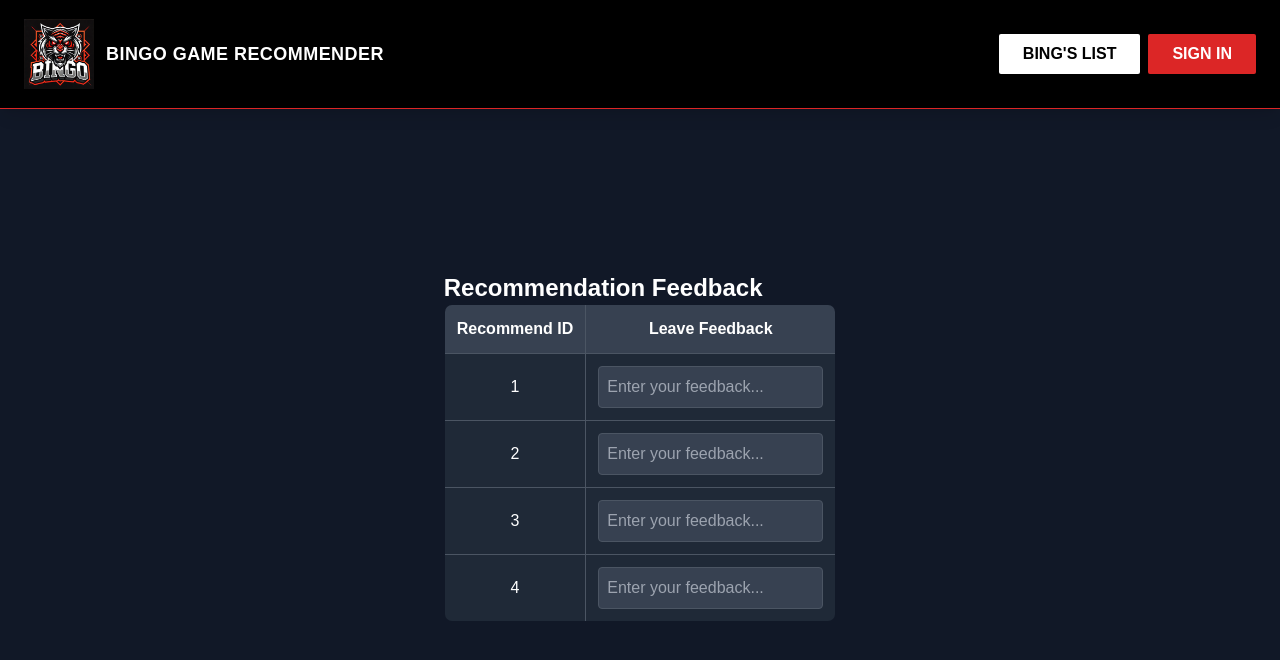
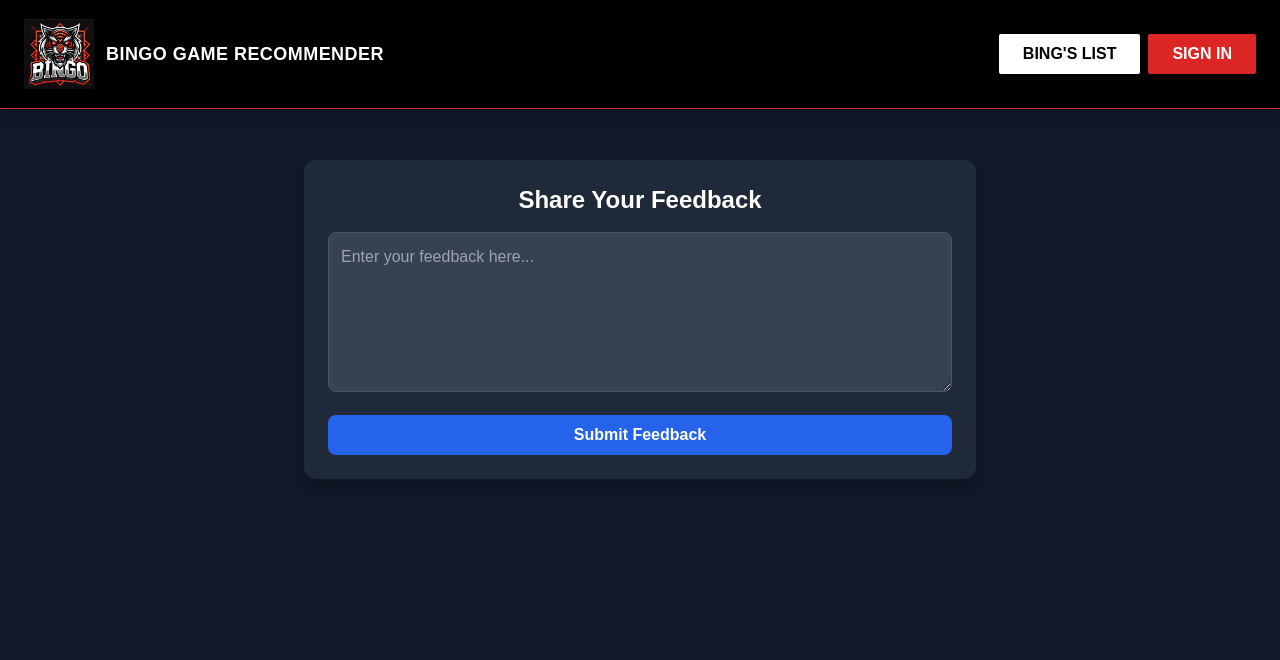
Before and after one commit to Bing6000s/Bingo, a Next.js app in the folder bingo/: page /feedback in a window 1280 px wide. Shown: the top 660 px of the page. Built offline with nearby package versions, Linux system fonts and the light colour scheme; no server answers.

Commit message:
finished the feedback page. Now only styling is left

```diff
--- a/bingo/src/app/feedback/page.jsx
+++ b/bingo/src/app/feedback/page.jsx
@@ -1,57 +1,64 @@
 'use client';
 import { useState } from "react";
 import BingoMenu from "@/components/BingoMenu";
+import { collection, addDoc, getFirestore, Timestamp } from "firebase/firestore";
+import { app } from "@/app/Firebase/config";
+
+const db = getFirestore(app);
+const feedbackCollection = collection(db, "UserFeedBack");
 
 const FeedbackTable = () => {
-  const [feedbacks, setFeedbacks] = useState([
-    { id: 1, feedback: "" },
-    { id: 2, feedback: "" },
-    { id: 3, feedback: "" },
-    { id: 4, feedback: "" },
-  ]);
+  const [feedbacks, setFeedbacks] = useState("");
+  const [status, setStatus] = useState(null);
 
-  const handleFeedbackChange = (index, value) => {
-    const updatedFeedbacks = [...feedbacks];
-    updatedFeedbacks[index].feedback = value;
-    setFeedbacks(updatedFeedbacks);
+  const handleSubmission = async () => {
+    if (feedbacks.trim() === "") {
+      setStatus("Feedback cannot be empty.");
+      return;
+    }
+
+    try {
+      await addDoc(feedbackCollection, {
+        feedback: feedbacks,
+        timestamp: Timestamp.now(),
+      });
+
+      setStatus("Feedback submitted successfully!");
+      setFeedbacks("");
+    } catch (error) {
+      console.error("Error submitting feedback:", error);
+      setStatus("Failed to submit feedback.");
+    }
   };
 
   return (
     <div className="flex flex-col items-center min-h-screen bg-gray-900 text-white p-8">
       <div className='w-full fixed top-0 left-0 bg-black z-10'>
-        <BingoMenu/>
+        <BingoMenu />
       </div>
-<div>
-    <div className="mt-60">
-      <h2 className="text-2xl font-bold mt-auto">Recommendation Feedback</h2>
 
-      <div className="w-full max-w-2xl ">
-        <table className="w-full border border-gray-600 rounded-lg overflow-hidden">
-          <thead className="bg-gray-700 text-white">
-            <tr>
-              <th className="p-3 border border-gray-600">Recommend ID</th>
-              <th className="p-3 border border-gray-600">Leave Feedback</th>
-            </tr>
-          </thead>
-          <tbody>
-            {feedbacks.map((item, index) => (
-              <tr key={item.id} className="bg-gray-800">
-                <td className="p-3 text-center border border-gray-600">{item.id}</td>
-                <td className="p-3 border border-gray-600">
-                  <input
-                    type="text"
-                    value={item.feedback}
-                    onChange={(e) => handleFeedbackChange(index, e.target.value)}
-                    className="w-full p-2 bg-gray-700 text-white rounded border border-gray-600 focus:outline-none focus:ring-2 focus:ring-blue-500"
-                    placeholder="Enter your feedback..."
-                  />
-                </td>
-              </tr>
-            ))}
-          </tbody>
-        </table>
-    </div>
-</div>
+      {/* Feedback Section */}
+      <div className="mt-32 w-full max-w-2xl bg-gray-800 p-6 rounded-xl shadow-lg">
+        <h2 className="text-2xl font-bold text-center mb-4">Share Your Feedback</h2>
+
+        {/* Text Area */}
+        <textarea
+          className="w-full h-40 p-3 bg-gray-700 text-white rounded-lg border border-gray-600 focus:outline-none focus:ring-2 focus:ring-blue-500"
+          placeholder="Enter your feedback here..."
+          value={feedbacks}
+          onChange={(e) => setFeedbacks(e.target.value)}
+        />
+
+        {/* Status Message */}
+        {status && <p className="text-center mt-3">{status}</p>}
+
+        {/* Submit Button */}
+        <button
+          className="w-full mt-4 px-4 py-2 bg-blue-600 hover:bg-blue-700 text-white font-semibold rounded-lg transition"
+          onClick={handleSubmission}
+        >
+          Submit Feedback
+        </button>
       </div>
     </div>
   );
```
